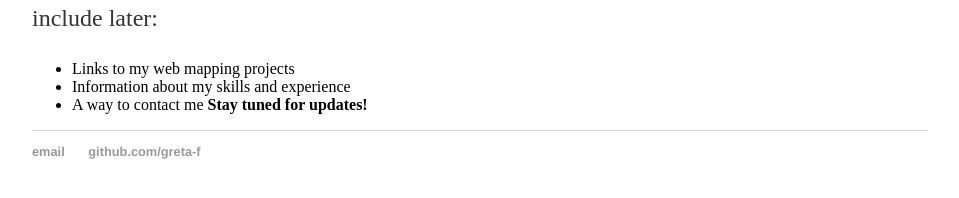
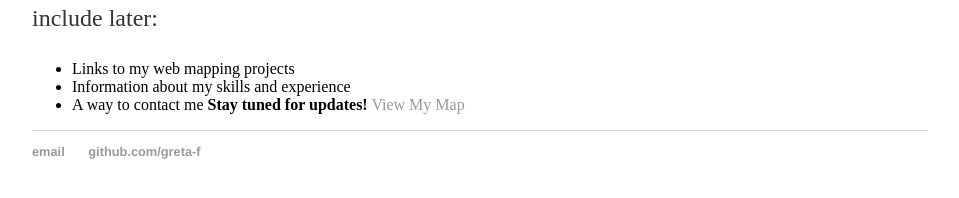
Before and after one commit to greta-f/greta-f.github.io, a Jekyll site: the page built from index.md, in a window 1280 px wide. Shown: the part 167-365 px from the top of the page, without its empty margins (160-1119 px from the left). Built offline with Jekyll 4.4.1, drawn with Linux system fonts in a browser that asks for light colours; our own code applies the rules of GitHub Pages for plain Markdown files.

Commit message:
Update index.md

```diff
--- a/index.md
+++ b/index.md
@@ -6,3 +6,4 @@ Here are a few things I might include later:
 * Information about my skills and experience
 * A way to contact me
 **Stay tuned for updates!**
+[View My Map](map/leaflet-map.html)
```
